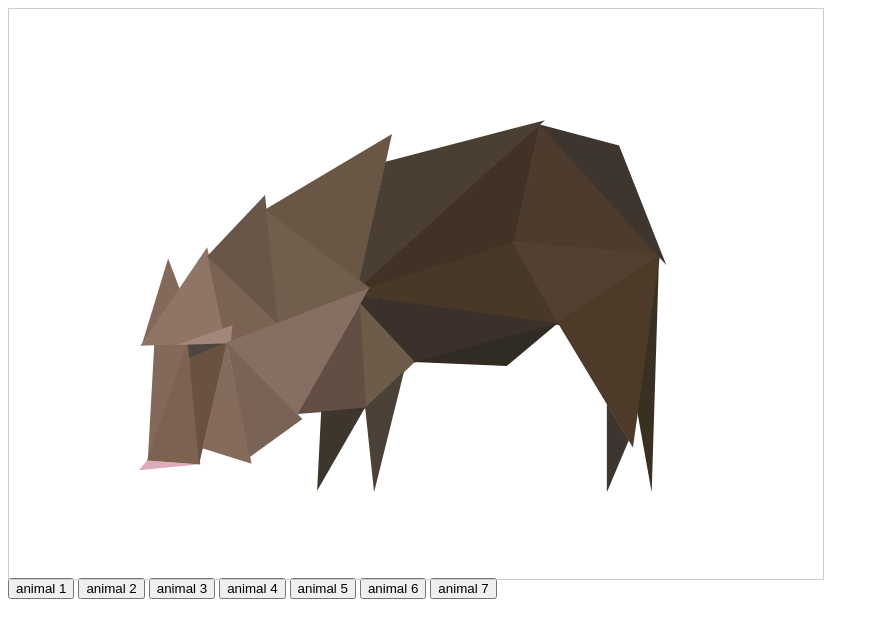
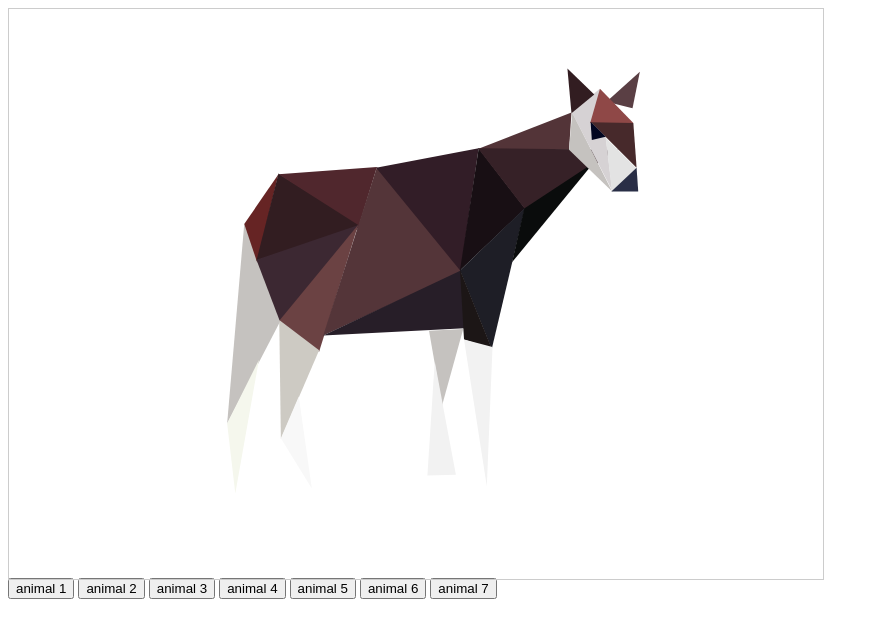
Before and after one commit to daialihexiaoniu/Code_demo, a website with bundled scripts: page src/inPieces/inPieces.html in a window 1280 px wide. Shown: the whole page, without its empty margins (0-879 px from the left). Built offline with nearby package versions, Linux system fonts and the light colour scheme.

Commit message:
add pak[i

```diff
--- a/src/inPieces/inPieces.html
+++ b/src/inPieces/inPieces.html
@@ -8,7 +8,7 @@
     <link rel="stylesheet" href="./inPieces.scss">
 </head>
 <body>
-    <div class="wrap pieces-wrap-27 J-wrap">
+    <div class="wrap pieces-wrap-28 J-wrap">
         <div class="shard-wrap">
             <div class="shard"></div>
         </div>
--- a/src/inPieces/inPieces.scss
+++ b/src/inPieces/inPieces.scss
@@ -3466,3 +3466,126 @@
         background-color: #3E352E;
     }
 }
+
+.pieces-wrap-28 .shard-wrap {
+    &:nth-child(1) .shard {
+        clip-path: polygon(26.8% 72.714%, 28.9% 37.714%, 33.5% 54.286%);
+        background-color: #C5C2BF;
+    }
+    &:nth-child(2) .shard {
+        clip-path: polygon(26.8% 72.714%, 30.7% 61.571%, 27.8% 85%);
+        background-color: #F5F7ED;
+    }
+    &:nth-child(3) .shard {
+        clip-path: polygon(28.9% 37.714%, 33.1% 29%, 30.5% 44.5%);
+        background-color: #662424;
+    }
+    &:nth-child(4) .shard {
+        clip-path: polygon(30.4% 44.143%, 33.1% 28.857%, 43.3% 38%);
+        background-color: #321D21;
+    }
+    &:nth-child(5) .shard {
+        clip-path: polygon(30.4% 44%, 43.3% 37.714%, 33.3% 54.857%);
+        background-color: #3C2832;
+    }
+    &:nth-child(6) .shard {
+        clip-path: polygon(33.2% 54.714%, 42.9% 37.857%, 38.1% 60.143%);
+        background-color: #6B4243;
+    }
+    &:nth-child(7) .shard {
+        clip-path: polygon(33.2% 54.571%, 38.1% 59.857%, 33.4% 75.429%);
+        background-color: #CDCAC3;
+    }
+    &:nth-child(8) .shard {
+        clip-path: polygon(33.4% 75.286%, 35.6% 68%, 37.2% 84.143%);
+        background-color: #F8F8F8;
+    }
+    &:nth-child(9) .shard {
+        clip-path: polygon(33.1% 29%, 45.2% 27.714%, 43% 38%);
+        background-color: #50272D;
+    }
+    &:nth-child(10) .shard {
+        clip-path: polygon(45.2% 27.714%, 55.7% 46%, 38.6% 57.286%);
+        background-color: #543539;
+    }
+    &:nth-child(11) .shard {
+        clip-path: polygon(45.1% 27.857%, 57.7% 24.429%, 55.5% 46%);
+        background-color: #321D27;
+    }
+    &:nth-child(12) .shard {
+        clip-path: polygon(38.6% 57.286%, 55.5% 45.857%, 56% 56%);
+        background-color: #271E28;
+    }
+    &:nth-child(13) .shard {
+        clip-path: polygon(55.4% 45.857%, 57.7% 24.429%, 63.4% 35%);
+        background-color: #180F14;
+    }
+    &:nth-child(14) .shard {
+        clip-path: polygon(55.4% 45.857%, 63.4% 34.857%, 59.3% 59.714%);
+        background-color: #1E1E26;
+    }
+    &:nth-child(15) .shard {
+        clip-path: polygon(55.4% 45.714%, 59.3% 59.571%, 55.9% 58%);
+        background-color: #1C1616;
+    }
+    &:nth-child(16) .shard {
+        clip-path: polygon(51.6% 56.429%, 55.8% 56.143%, 53.2% 69.571%);
+        background-color: #C5C2BF;
+    }
+    &:nth-child(17) .shard {
+        clip-path: polygon(52.3% 61.857%, 54.9% 81.714%, 51.4% 81.857%);
+        background-color: #F2F2F2;
+    }
+    &:nth-child(18) .shard {
+        clip-path: polygon(55.9% 58%, 59.4% 59.286%, 58.7% 83.714%);
+        background-color: #F2F2F2;
+    }
+    &:nth-child(19) .shard {
+        clip-path: polygon(57.6% 24.571%, 69.1% 18.143%, 68.8% 24.714%);
+        background-color: #533438;
+    }
+    &:nth-child(20) .shard {
+        clip-path: polygon(57.6% 24.429%, 74.9% 24.714%, 63.4% 35.143%);
+        background-color: #362127;
+    }
+    &:nth-child(21) .shard {
+        clip-path: polygon(63.3% 35%, 71.8% 27%, 61.8% 44.429%);
+        background-color: #0A0C0C;
+    }
+    &:nth-child(22) .shard {
+        clip-path: polygon(68.8% 24.714%, 69.2% 18.143%, 74.1% 32%);
+        background-color: #C5C2BF;
+    }
+    &:nth-child(23) .shard {
+        clip-path: polygon(69.1% 18%, 72.6% 14%, 74.1% 31.857%);
+        background-color: #D6D2D4;
+    }
+    &:nth-child(24) .shard {
+        clip-path: polygon(73.4% 16.286%, 77.5% 11%, 76.6% 17.429%);
+        background-color: #5A3F44;
+    }
+    &:nth-child(25) .shard {
+        clip-path: polygon(71.4% 20%, 72.6% 14%, 76.7% 20%);
+        background-color: #8F4847;
+    }
+    &:nth-child(26) .shard {
+        clip-path: polygon(71.5% 19.857%, 76.7% 20%, 77.1% 27.857%);
+        background-color: #47292B;
+    }
+    &:nth-child(27) .shard {
+        clip-path: polygon(71.45% 19.8%, 73.3% 22.4%, 71.6% 23%);
+        background-color: #020621;
+    }
+    &:nth-child(28) .shard {
+        clip-path: polygon(73.3% 22.571%, 77.1% 28%, 74.1% 32.143%);
+        background-color: #E3E3E3;
+    }
+    &:nth-child(29) .shard {
+        clip-path: polygon(74% 32%, 77.1% 27.857%, 77.3% 32%);
+        background-color: #292E46;
+    }
+    &:nth-child(30) .shard {
+        clip-path: polygon(69.1% 18.286%, 68.6% 10.429%, 71.9% 15%);
+        background-color: #321D21;
+    }
+}
```
